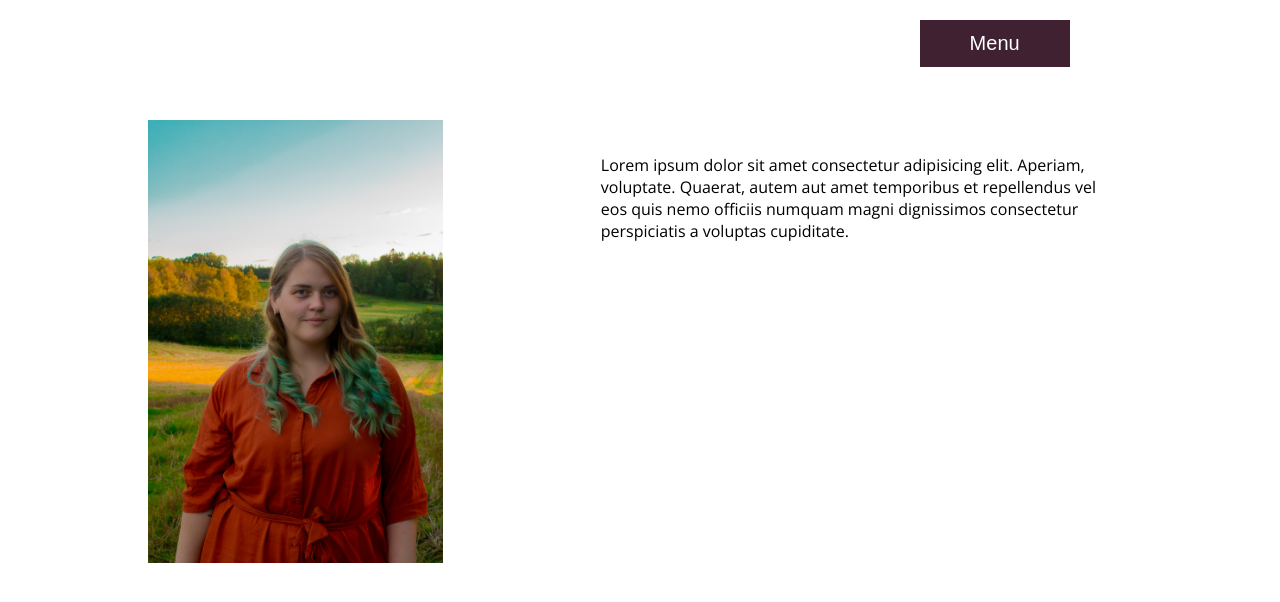
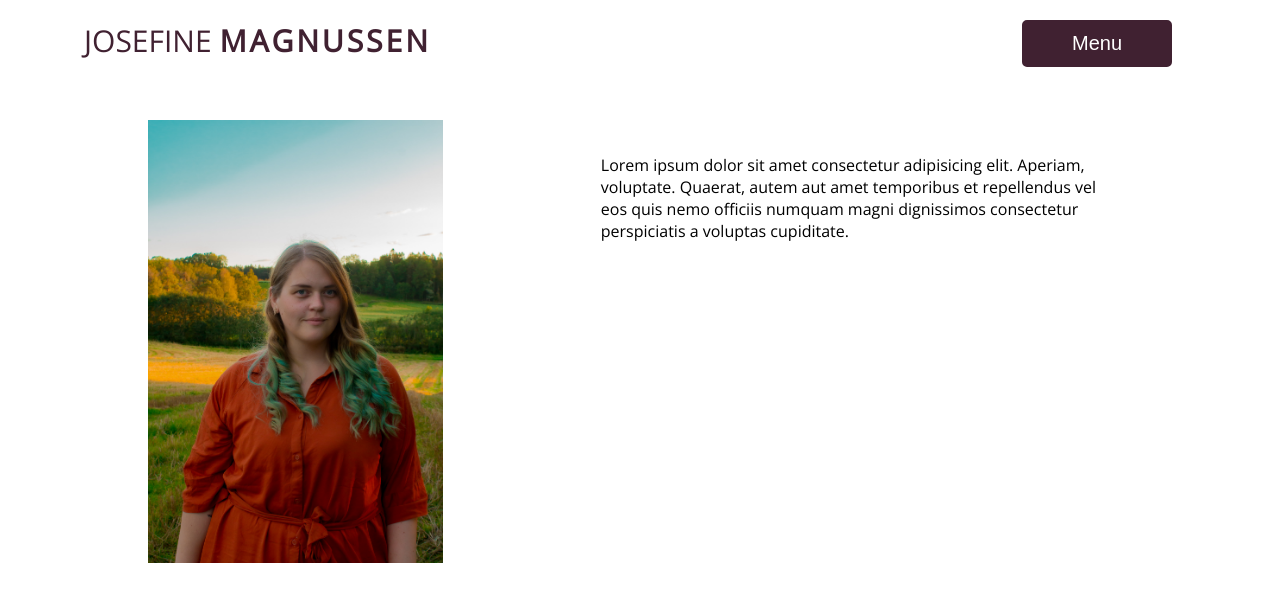
Before and after one commit to JosefineFH/JosefineMagnussenWebPage, a Vue app: page / in a window 1280 px wide. Shown: the top 602 px of the page. Built offline with nearby package versions, Linux system fonts and the light colour scheme.

Commit message:
Fix navbar

```diff
--- a/src/assets/navbar.vue
+++ b/src/assets/navbar.vue
@@ -1,12 +1,16 @@
 <template>
   <div class="navbar">
+    <p @click="backToMain()" class="firstName">
+      Josefine
+      <span class="lastName">Magnussen</span>
+    </p>
     <button class="button" @click="showNavbar = !showNavbar">
       <span>Menu</span>
     </button>
     <menu v-if="showNavbar" id="myNav" class="overlay">
       <button class="button" @click="showNavbar = false">Close</button>
       <div class="overlay-content">
-        <br>
+        <br />
         <router-link to="/">
           <span @click="showNavbar = false">Home</span>
         </router-link>
@@ -32,18 +36,39 @@ export default {
     return {
       showNavbar: false
     };
-  }
+  },
+
+  methods: {
+    backToMain() {
+      this.$router.push("/");
+    }
+  },
 };
 </script>
 <style scoped>
+.firstName {
+  cursor: pointer;
+  float: left;
+  color: #402131;
+  font-size: 30px;
+  text-transform: uppercase;
+  margin: 0 5%;
+}
+.lastName {
+  text-transform: uppercase;
+  letter-spacing: 3px;
+  font-weight: bold;
+  color: #402131;
+  font-size: 30px;
+}
 .navbar {
   width: 100%;
   padding: 20px;
 }
 .button {
-
+  border-radius: 5px;
   float: right;
-  margin-right: 18%;
+  margin-right: 10%;
   font-size: 20px;
   width: 150px;
   padding: 10px;
```
